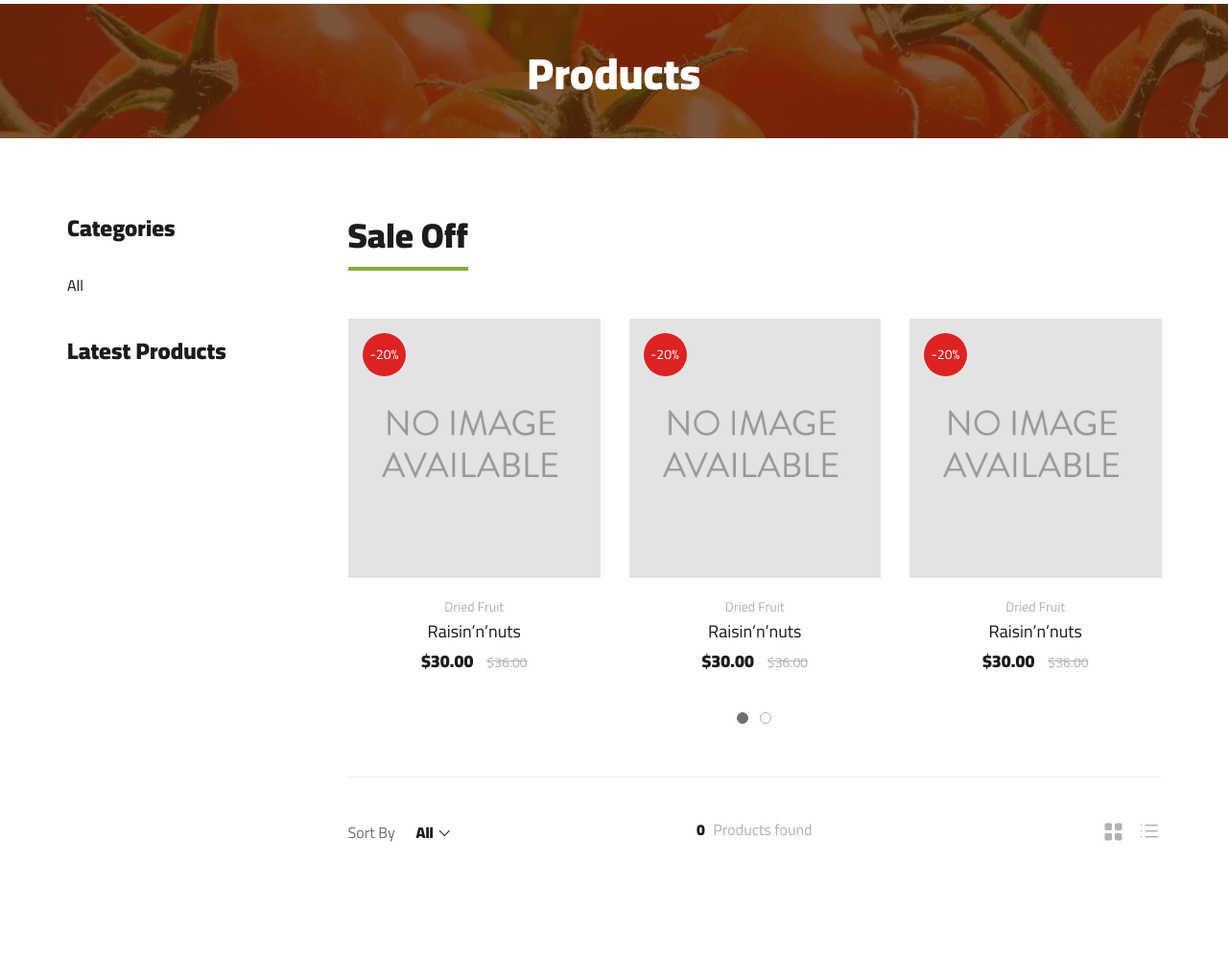
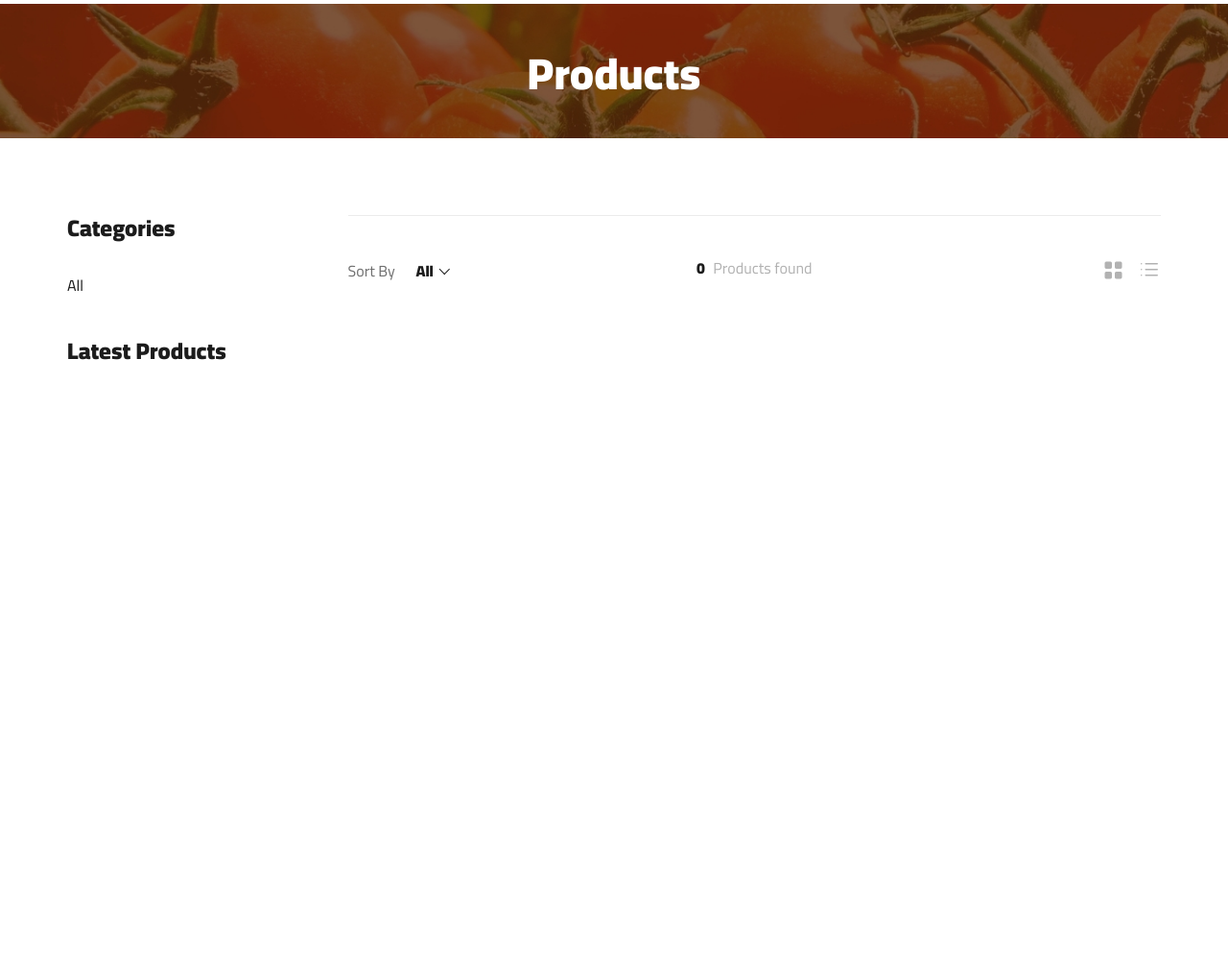
Before and after one commit to attrams/shopily, a Django app: page /shop/ in a window 1280 px wide. Shown: the part 203-1201 px from the top of the page at 96% size. After the commit the page ends 578 px from the top, so only its background shows below. Run offline with Django 5.2, Linux system fonts and the light colour scheme; data that the repository does not hold is empty; parts of the project's set-up code (start-up, migrations or seed data) failed here and were passed over; some libraries are stand-ins or nearby versions.

Commit message:
remove sale off section

```diff
--- a/shop/templates/shop/product/list.html
+++ b/shop/templates/shop/product/list.html
@@ -63,46 +63,6 @@
                     </div>
                 </div>
                 <div class="col-lg-9 col-md-7">
-                    {% if not category %}
-                        <div class="product__discount">
-                            <div class="section-title product__discount__title">
-                                <h2>Sale Off</h2>
-                            </div>
-                            <div class="row">
-                                <div class="product__discount__slider owl-carousel">
-                                    {% for i in featured_num_range %}
-                                        <div class="col-lg-4">
-                                            <div class="product__discount__item">
-                                                <div class="product__discount__item__pic set-bg" data-setbg="{% static "img/no_image.png" %}">
-                                                    <div class="product__discount__percent">-20%</div>
-                                                    <ul class="product__item__pic__hover">
-                                                        <li>
-                                                            <a href="#"><i class="fa fa-heart"></i></a>
-                                                        </li>
-                                                        <li>
-                                                            <a href="#"><i class="fa fa-retweet"></i></a>
-                                                        </li>
-                                                        <li>
-                                                            <a href="#"><i class="fa fa-shopping-cart"></i></a>
-                                                        </li>
-                                                    </ul>
-                                                </div>
-                                                <div class="product__discount__item__text">
-                                                    <span>Dried Fruit</span>
-                                                    <h5>
-                                                        <a href="#">Raisin’n’nuts</a>
-                                                    </h5>
-                                                    <div class="product__item__price">
-                                                        $30.00 <span>$36.00</span>
-                                                    </div>
-                                                </div>
-                                            </div>
-                                        </div>
-                                    {% endfor %}
-                                </div>
-                            </div>
-                        </div>
-                    {% endif %}
                     <div class="filter__item">
                         <div class="row">
                             <div class="col-lg-4 col-md-5">
```
